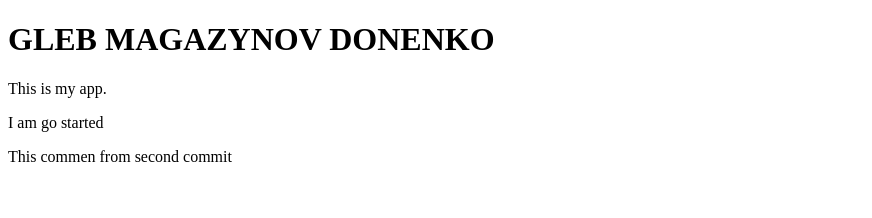
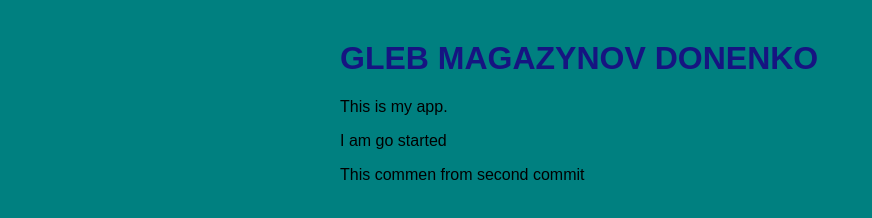
Before and after one commit to ZazRX8/todo-app, a plain HTML site: page index.html in a window 1280 px wide. Shown: the whole page, without its empty margins (0-872 px from the left). Drawn offline with Linux system fonts and the light colour scheme.

Commit message:
Добавил style

```diff
--- a/index.html
+++ b/index.html
@@ -3,6 +3,7 @@
 <head>
   <meta charset="UTF-8">
   <title>Мои задачи</title>
+  <link rel="stylesheet" href="style.css">
 </head>
 <body>
   <h1>GLEB MAGAZYNOV DONENKO</h1>
--- /dev/null
+++ b/style.css
@@ -0,0 +1,12 @@
+body {
+  font-family: Arial, sans-serif;
+  background-color: teal;
+  color: #88856;
+  max-width: 600px;
+  margin: 40px auto;
+  padding: 0 20px;
+}
+
+h1 {
+  color: #161481;
+}
```
